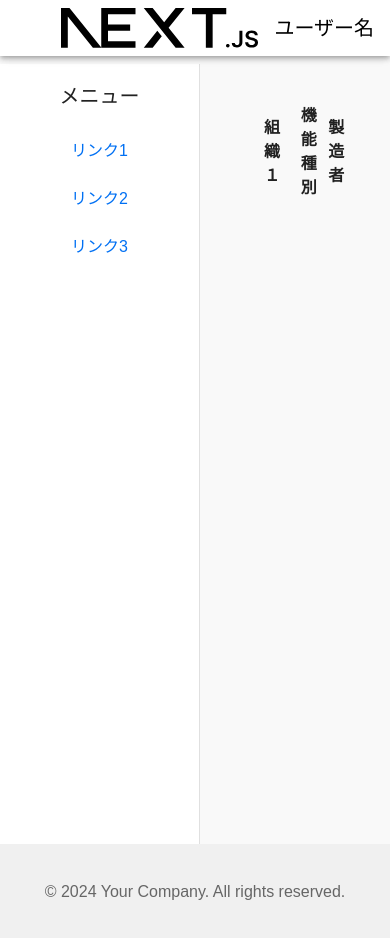
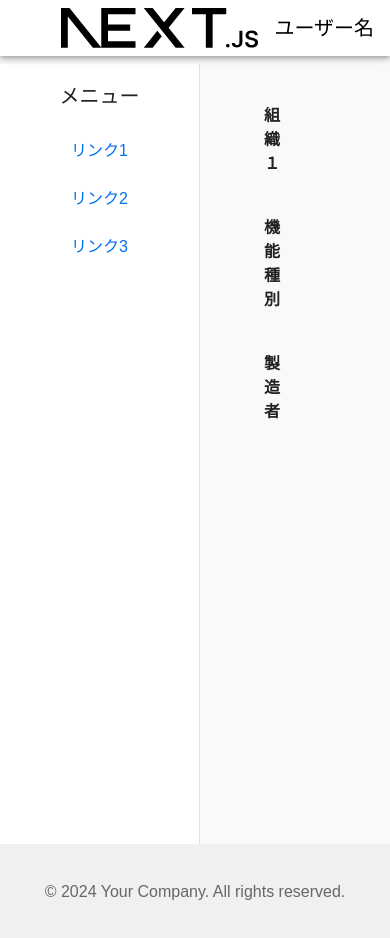
Before and after one commit to yamamoto04150422/next-msw, a Next.js app: page /gridCustom in a window 390 px wide. Built offline with nearby package versions, Linux system fonts and the light colour scheme.

Commit message:
grid tablet

```diff
--- a/src/app/components/grid/Grid.ts
+++ b/src/app/components/grid/Grid.ts
@@ -2,6 +2,7 @@ import styled from "styled-components";
 
 export interface GridProps {
   $columns: string;
+  $tabletColumns?: string;
   $gap: string;
 }
 
@@ -9,14 +10,29 @@ export const Grid = styled.div<GridProps>`
   display: grid;
   grid-template-columns: ${(props) => props.$columns};
   gap: ${(props) => props.$gap};
+
+  /* タブレット用のレイアウト */
+  @media (max-width: 768px) {
+    grid-template-columns: ${(props) =>
+      props.$tabletColumns ||
+      props.$columns}; /* タブレット用のカラム設定、なければPC用を適用 */
+  }
 `;
 
 interface GridItemProps {
   $column: string;
+  $tabletColumn?: string;
 }
 
 export const GridItem = styled.div<GridItemProps>`
   grid-column: ${(props) => props.$column};
   display: flex;
   align-items: center;
+
+  /* タブレット用のアイテム配置 */
+  @media (max-width: 768px) {
+    grid-column: ${(props) =>
+      props.$tabletColumn ||
+      props.$column}; /* タブレット用のカラム設定、なければPC用を適用 */
+  }
 `;
--- a/src/app/gridCustom/page.tsx
+++ b/src/app/gridCustom/page.tsx
@@ -6,13 +6,13 @@ const GridCustom: React.FC = () => {
   return (
     <>
       <Grid $columns="repeat(12, 1fr)" $gap="8px">
-        <GridItem $column="1 / 5">
+        <GridItem $column="1 / 5" $tabletColumn="1">
           <p style={{ fontWeight: "bold" }}>組織１</p>
         </GridItem>
-        <GridItem $column="5 / 7">
+        <GridItem $column="5 / 7" $tabletColumn="1">
           <p style={{ fontWeight: "bold" }}>機能種別</p>
         </GridItem>
-        <GridItem $column="8 / 10">
+        <GridItem $column="8 / 10" $tabletColumn="1">
           <p style={{ fontWeight: "bold" }}>製造者</p>
         </GridItem>
       </Grid>
--- a/src/app/iphoneGrid/page.tsx
+++ b/src/app/iphoneGrid/page.tsx
@@ -33,8 +33,8 @@ export default function Page() {
         </div>
       </div>
 
+      <h2>positionプロパティ</h2>
       <div className="position-container">
-        <h2>positionプロパティ</h2>
         <div className="position">
           <p>1</p>
           <p>2</p>
```
